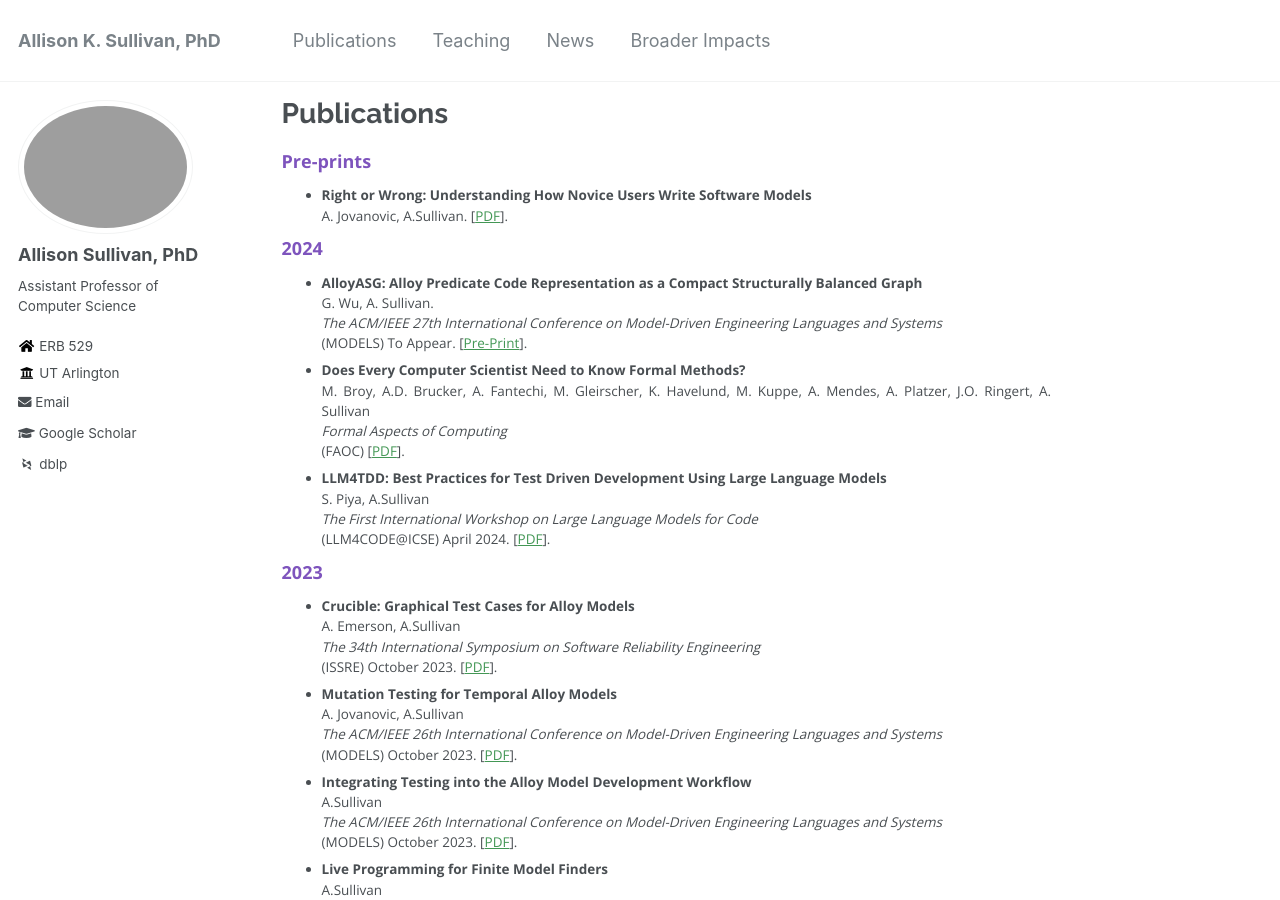
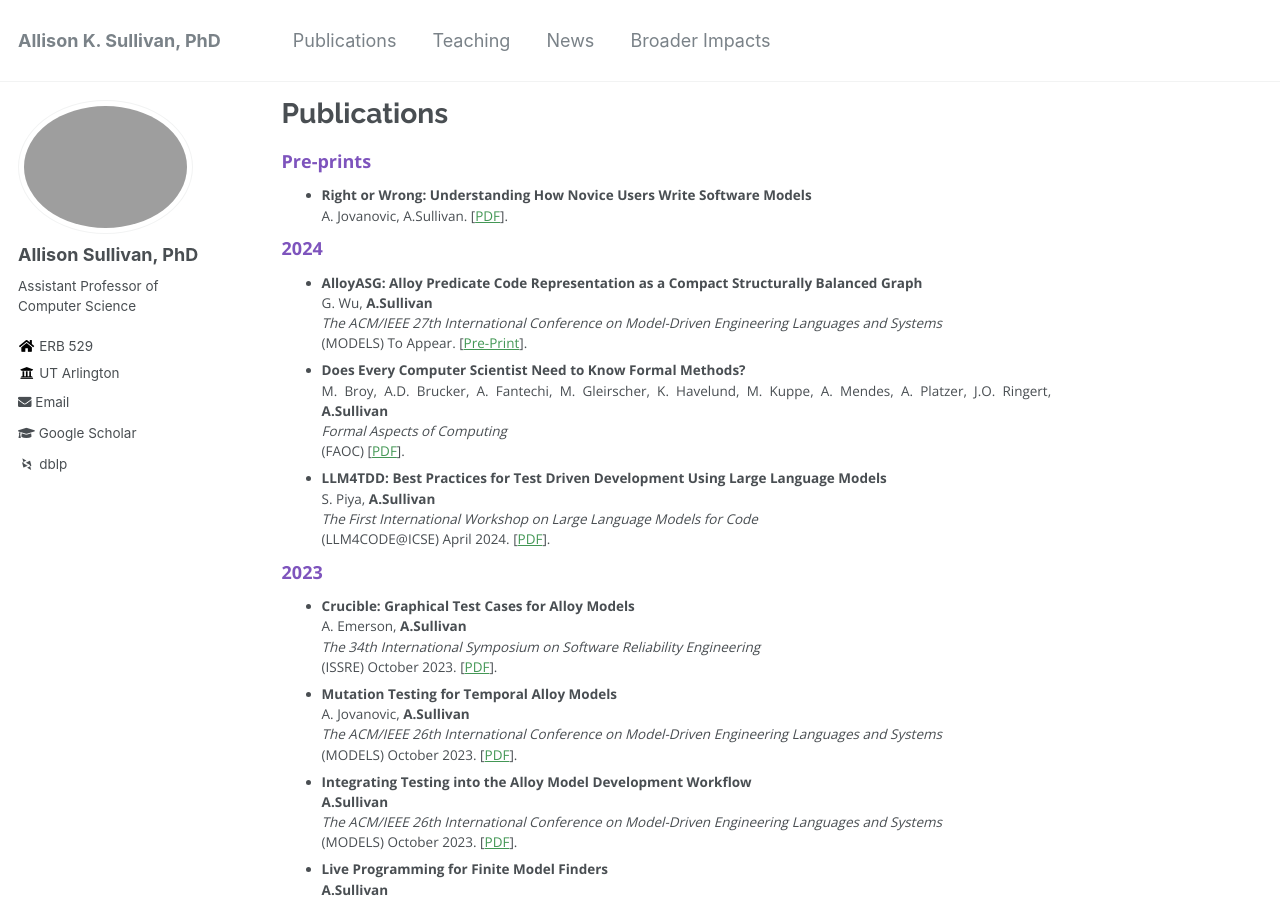
Before and after one commit to Allisonius/allisonius.github.io, a Jekyll site: the page built from _pages/publications.md, in a window 1280 px wide and 900 px high. Built offline with Jekyll 4.4.1, drawn with Linux system fonts in a browser that asks for light colours; some web fonts are replaced.

```diff
--- a/_pages/publications.md
+++ b/_pages/publications.md
@@ -12,34 +12,34 @@ A. Jovanovic, A.Sullivan. \[[PDF](https://arxiv.org/pdf/2402.06624.pdf)\].
 ### 2024
 
 * **AlloyASG: Alloy Predicate Code Representation as a Compact Structurally Balanced Graph**
-G. Wu, A. Sullivan.
+G. Wu, **A.Sullivan**
 _The ACM/IEEE 27th International Conference on Model-Driven Engineering Languages and Systems_
 (MODELS) To Appear. \[[Pre-Print](https://arxiv.org/pdf/2403.00170.pdf)\].
 * **Does Every Computer Scientist Need to Know Formal Methods?**
-M. Broy, A.D. Brucker, A. Fantechi, M. Gleirscher, K. Havelund, M. Kuppe, A. Mendes, A. Platzer, J.O. Ringert, A. Sullivan
+M. Broy, A.D. Brucker, A. Fantechi, M. Gleirscher, K. Havelund, M. Kuppe, A. Mendes, A. Platzer, J.O. Ringert, **A.Sullivan**
 _Formal Aspects of Computing_
 (FAOC) \[[PDF](https://dl.acm.org/doi/pdf/10.1145/3670795)\].
 * **LLM4TDD: Best Practices for Test Driven Development Using Large Language Models**
-S. Piya, A.Sullivan
+S. Piya, **A.Sullivan**
 _The First International Workshop on Large Language Models for Code_
 (LLM4CODE@ICSE) April 2024. \[[PDF](../files/LLM4CODE.pdf)\].
 
 ### 2023
 
 * **Crucible: Graphical Test Cases for Alloy Models**
-A. Emerson, A.Sullivan
+A. Emerson, **A.Sullivan**
 _The 34th International Symposium on Software Reliability Engineering_
 (ISSRE) October 2023. \[[PDF](../files/ISSRE2023.pdf)\].
 * **Mutation Testing for Temporal Alloy Models**
-A. Jovanovic, A.Sullivan
+A. Jovanovic, **A.Sullivan**
 _The ACM/IEEE 26th International Conference on Model-Driven Engineering Languages and Systems_
 (MODELS) October 2023. \[[PDF](../files/Models2023-B.pdf)\].
 * **Integrating Testing into the Alloy Model Development Workflow**
-A.Sullivan
+**A.Sullivan**
 _The ACM/IEEE 26th International Conference on Model-Driven Engineering Languages and Systems_
 (MODELS) October 2023. \[[PDF](../files/Models2023-A.pdf)\].
 * **Live Programming for Finite Model Finders**
-A.Sullivan
+**A.Sullivan**
 _The 38th IEEE/ACM International Conference on Automated Software Engineering - New Ideas and Emerging Results_
 (ASE NIER) September 2023. \[[PDF](../files/ASE2023-NIER.pdf)\].
 * **Abstract Alloy Instances**
```
